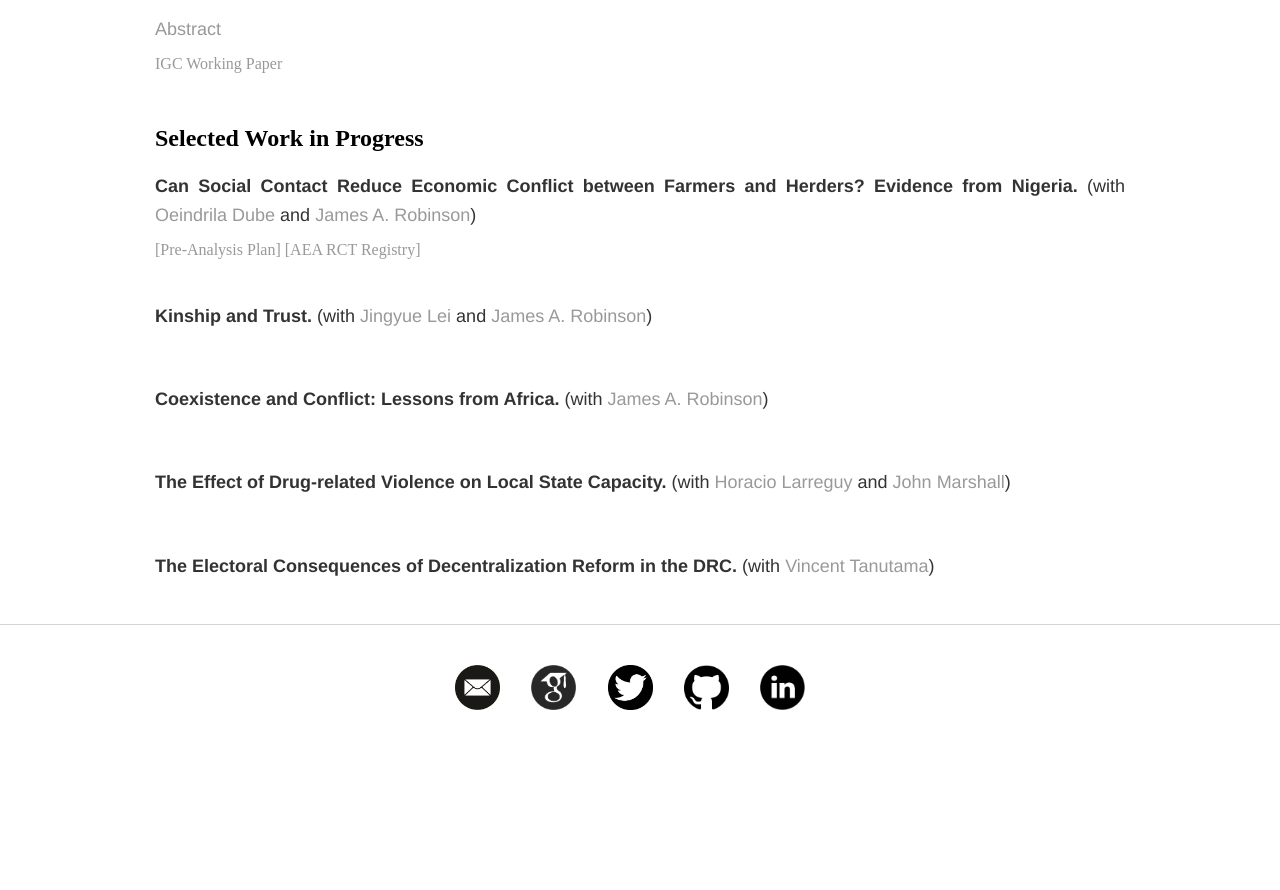
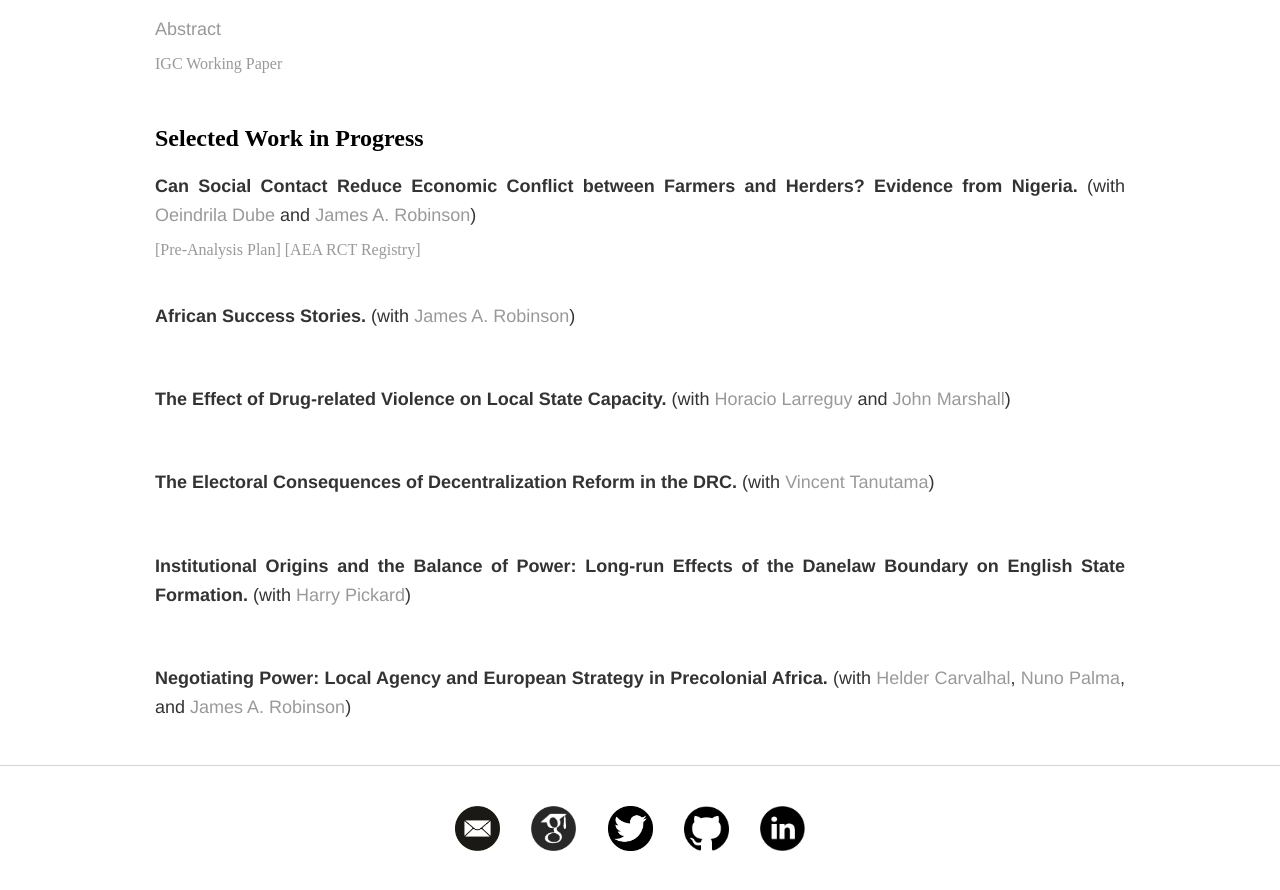
Before and after one commit to soeren-henn/soeren-henn.github.io, a Jekyll site: the page built from research/index.html, in a window 1280 px wide and 900 px high, scrolled down 2352 px. Shown: the top 890 px of the window. Built offline with Jekyll 4.4.1, drawn with Linux system fonts in a browser that asks for light colours; before the commit the page ends 3111 px from its top, so only the background shows below that.

Commit message:
Update index.html
added two papers

```diff
--- a/research/index.html
+++ b/research/index.html
@@ -120,11 +120,7 @@ title: Research
 	</div>
 
 	<div class="paper">
-		<p><b>Kinship and Trust.</b> (with <a href="https://as.nyu.edu/departments/politics/directory/PhDStudents.html" target="_blank">Jingyue Lei</a> and <a href="https://voices.uchicago.edu/jamesrobinson/" target="_blank">James A. Robinson</a>)</p>
-	</div>
-
-	<div class="paper">
-		<p><b>Coexistence and Conflict: Lessons from Africa.</b> (with <a href="https://voices.uchicago.edu/jamesrobinson/" target="_blank">James A. Robinson</a>)</p>
+		<p><b>African Success Stories.</b> (with <a href="https://voices.uchicago.edu/jamesrobinson/" target="_blank">James A. Robinson</a>)</p>
 	</div>
 
 	<div class="paper">
@@ -133,6 +129,14 @@ title: Research
 
 	<div class="paper">
 		<p><b>The Electoral Consequences of Decentralization Reform in the DRC.</b> (with <a href="http://vincent-tanutama.com/" target="_blank">Vincent Tanutama</a>)</p>
+	</div>
+
+	<div class="paper">
+		<p><b>Institutional Origins and the Balance of Power: Long-run Effects of the Danelaw Boundary on English State Formation.</b> (with <a href="https://sites.google.com/view/harrypickard/home" target="_blank">Harry Pickard</a>)</p>
+	</div>
+
+	<div class="paper">
+		<p><b>Negotiating Power: Local Agency and European Strategy in Precolonial Africa.</b> (with <a href="https://sites.google.com/view/hcarvalhal/" target="_blank">Helder Carvalhal</a>, <a href="https://sites.google.com/site/npgpalma/home" target="_blank">Nuno Palma</a>, and <a href="https://voices.uchicago.edu/jamesrobinson/" target="_blank">James A. Robinson</a>)</p>
 	</div>
 
 	<script>
```
